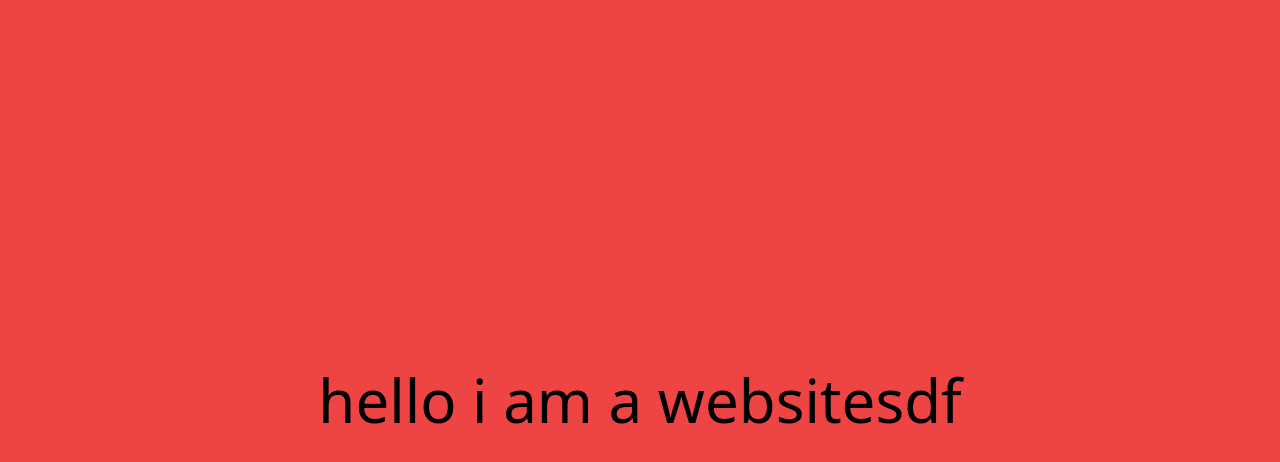
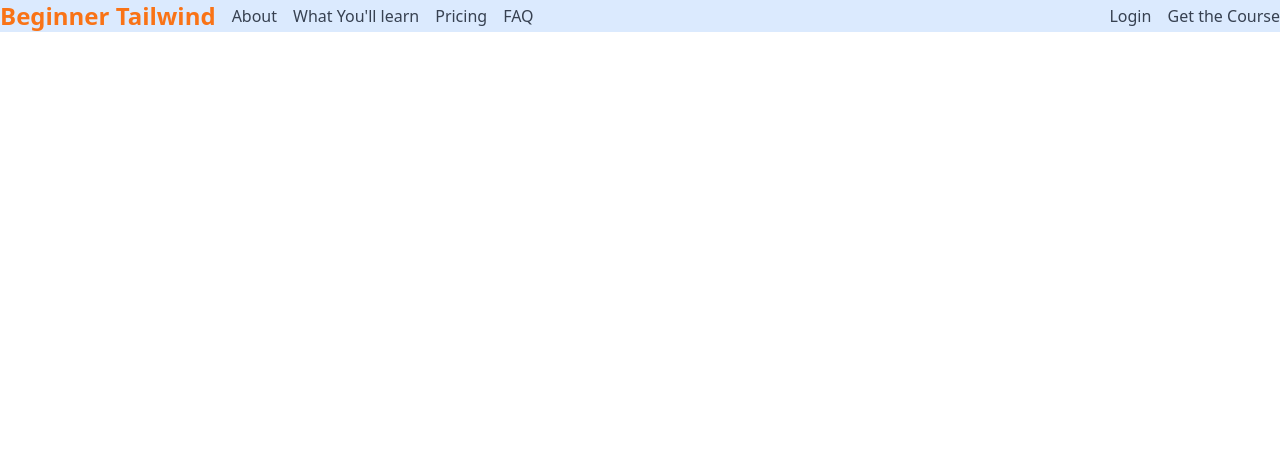
Before and after one commit to robgmerrill/beginner-tailwind-site, a website built with Parcel: page src/index.html in a window 1280 px wide. Built offline with nearby package versions, Linux system fonts and the light colour scheme.

Commit message:
Added custom colors...not sure how

```diff
--- a/postcss.config.js
+++ b/postcss.config.js
@@ -1,6 +1,6 @@
 module.exports = {
-    plugins: [
-        require('tailwindcss'),
-        require('autoprefixer')
-    ]
-}
+    plugins: [require("tailwindcss"), require("autoprefixer")],	  plugins: [
+      require("tailwindcss"),
+      require("autoprefixer"),
+    ],
+  };
--- a/src/index.html
+++ b/src/index.html
@@ -1,12 +1,68 @@
 <!DOCTYPE html>
 <html lang="en">
-<head>
-    <meta charset="UTF-8">
-    <meta name="viewport" content="width=device-width, initial-scale=1.0">
+  <head>
+    <meta charset="UTF-8" />
+    <meta name="viewport" content="width=device-width, initial-scale=1.0" />
     <title>Beginner Tailwind</title>
-</head>
-<body class="bg-red-500 flex items-center min-h-screen justify-center text-6xl text-teal-100">
-    <div>hello i am a websitesdf</div>
+  </head>
+  <body class="">
+    <!-- ========================================================== -->
+    <!-- Header / Navigation =======================================-->
+    <!-- ========================================================== -->
+    <div class="text-gray-700 bg-blue-100">
+      <div
+        class="container flex items-center justify-between px-6 mx-auto lg:px-0"
+      >
+        <!-- left header section -->
+        <div class="flex items-center space-x-4">
+          <a href="#" class="text-2xl font-bold text-orange-500"
+            >Beginner Tailwind</a
+          >
+          <a href="#">About</a>
+          <a href="#">What You'll learn</a>
+          <a href="#">Pricing</a>
+          <a href="#">FAQ</a>
+        </div>
+        <!-- right header section -->
+        <div class="space-x-3">
+          <a href="#">Login</a>
+          <a href="#">Get the Course</a>
+        </div>
+      </div>
+    </div>
+
+    <!-- ========================================================== -->
+    <!-- Hero =======================================-->
+    <!-- ========================================================== -->
+
+    <!-- ========================================================== -->
+    <!-- overview =======================================-->
+    <!-- ========================================================== -->
+
+    <!-- ========================================================== -->
+    <!-- About Me  =======================================-->
+    <!-- ========================================================== -->
+
+    <!-- ========================================================== -->
+    <!-- What you'll learn  =======================================-->
+    <!-- ========================================================== -->
+
+    <!-- ========================================================== -->
+    <!-- What we'll build  =======================================-->
+    <!-- ========================================================== -->
+
+    <!-- ========================================================== -->
+    <!-- pricing  =======================================-->
+    <!-- ========================================================== -->
+
+    <!-- ========================================================== -->
+    <!-- FAQ =======================================-->
+    <!-- ========================================================== -->
+
+    <!-- ========================================================== -->
+    <!-- Footer / Newsletter =======================================-->
+    <!-- ========================================================== -->
+
     <script src="index.js"></script>
-</body>
+  </body>
 </html>
--- a/tailwind.config.js
+++ b/tailwind.config.js
@@ -1,14 +1,16 @@
-const colors =  require("tailwindcss/colors")
+const colors = require("tailwindcss/colors");
 
 module.exports = {
   purge: ["src/**/*.html"],
-  darkMode: false, // or 'media' or 'class'
   theme: {
-    extend: {
-      teal: colors.teal,
-      orange: colors.orange
-    },
+      extend: {
+        colors: {
+        teal: colors.teal,
+        orange: colors.orange,
+        primary: colors.indigo
+        }
+      }
   },
   variants: {},
   plugins: [],
-}
+};
```
Also changed, not shown: 1 other file.
